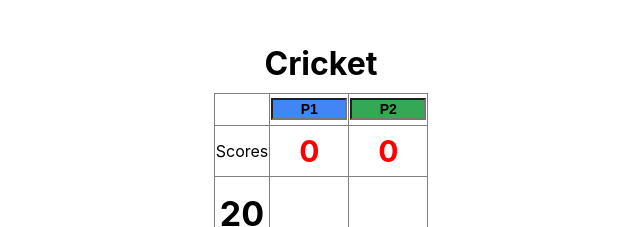
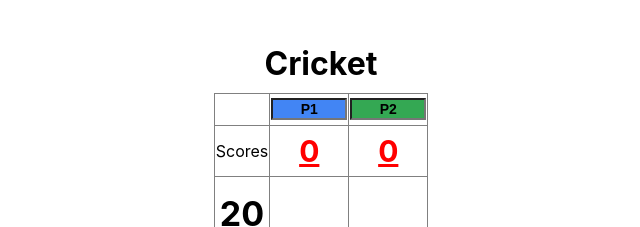
Before and after one commit to ameyaagrawal/darts-tracker, a React (Create React App) app: page / in a window 1280 px wide. Both pictures are taken after a click on the button "Confirm". Shown: the top 227 px of the page, without its empty margins (319-959 px from the left). Built offline with nearby package versions, Linux system fonts and the light colour scheme.

Commit message:
add score bolding and underlining for current lowest scoring players

```diff
--- a/src/App.css
+++ b/src/App.css
@@ -110,7 +110,6 @@ html, body {
 
 .cricket-scores, .dtw-scores {
   font-size: 30px;
-  font-weight: bold;
   color: red; /* A light gray */
 }
 
--- a/src/Cricket.js
+++ b/src/Cricket.js
@@ -49,7 +49,14 @@ function Cricket({ numPlayers, targets, playerNames, setPlayerNames, counts, set
                     );
                   } else if (rowIndex === 1) {
                     return (
-                      <td key={colIndex} className="cricket-scores">
+                      <td
+                        key={colIndex}
+                        className="cricket-scores"
+                        style={{
+                          textDecoration: scores[colIndex - 1] === Math.min(...scores) ? 'underline' : 'none',
+                          fontWeight: scores[colIndex - 1] === Math.min(...scores) ? 'bold' : 'normal',
+                        }}
+                      >
                         {scores[colIndex - 1]}
                       </td>
                     );
--- a/src/DTW.js
+++ b/src/DTW.js
@@ -78,7 +78,14 @@ function DTW({ numPlayers, targets, playerNames, setPlayerNames, counts, setCoun
                     );
                   } else if (rowIndex === 1) {
                     return (
-                      <td key={colIndex} className="dtw-scores">
+                      <td
+                        key={colIndex}
+                        className="cricket-scores"
+                        style={{
+                          textDecoration: scores[colIndex - 1] === Math.min(...scores) ? 'underline' : 'none',
+                          fontWeight: scores[colIndex - 1] === Math.min(...scores) ? 'bold' : 'normal',
+                        }}
+                      >
                         {scores[colIndex - 1]}
                       </td>
                     );
```
